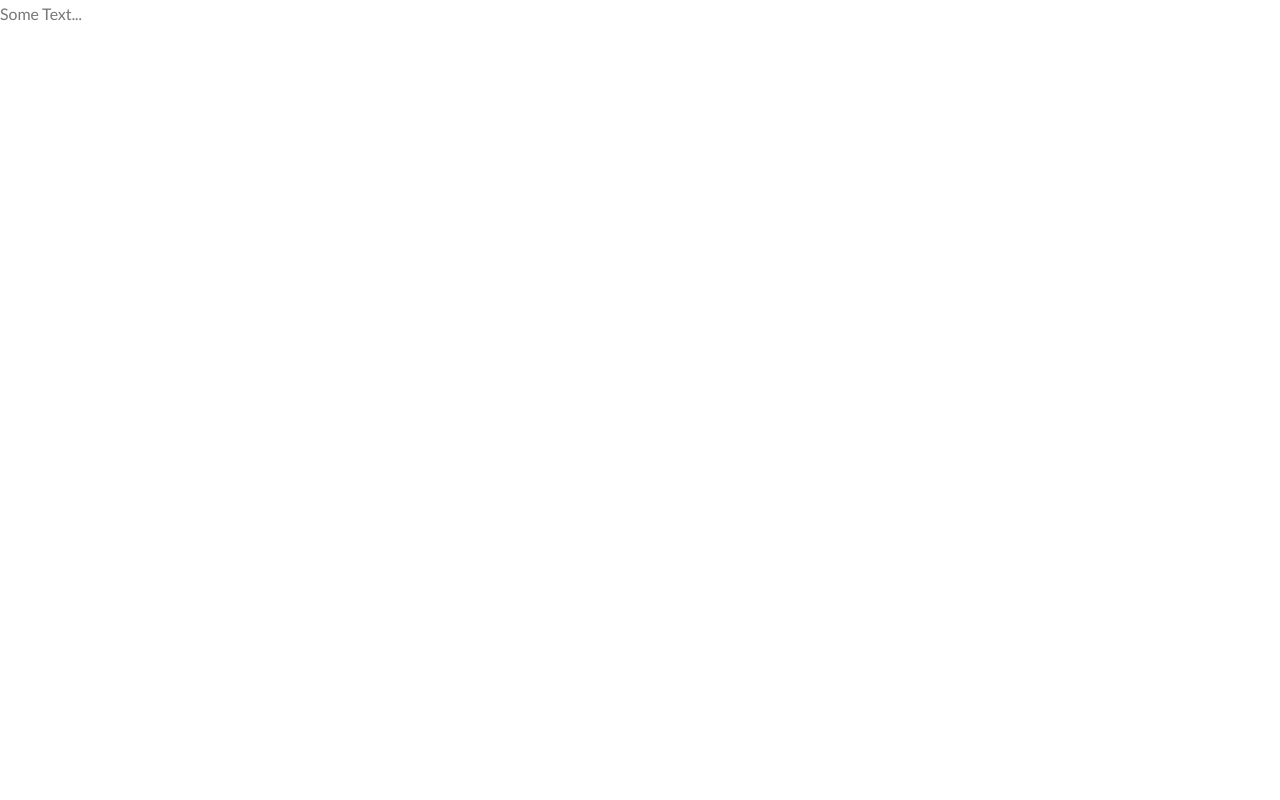
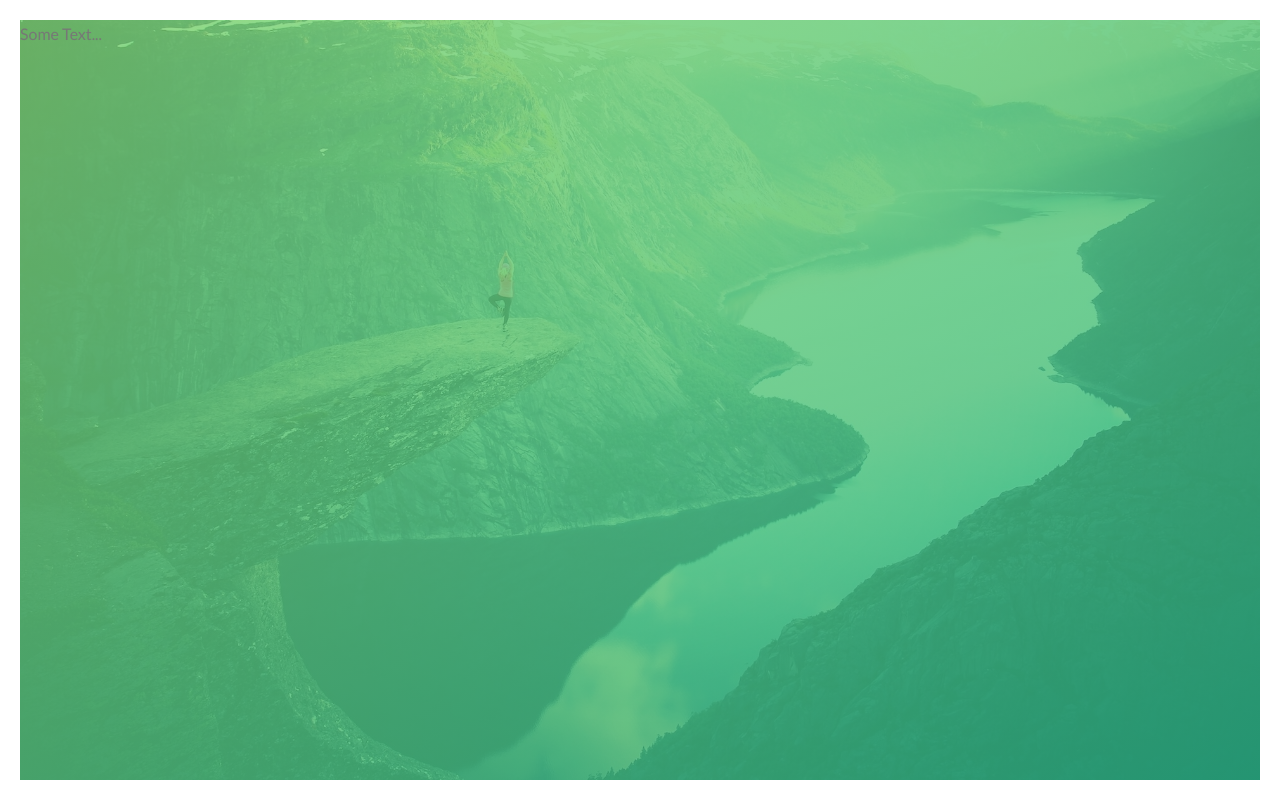
Before and after one commit to Diope/Sweet-Tours, a plain HTML site: page index.html in a window 1280 px wide. Drawn offline with Linux system fonts and the light colour scheme.

Commit message:
Header started

```diff
--- a/css/style.css
+++ b/css/style.css
@@ -18,7 +18,13 @@ body {
   font-weight: 400;
   font-size: 16px;
   line-height: 1.7;
-  color: #777
+  color: #777;
+  padding: 20px;
 }
 
-.header
+.header {
+  height: 95vh;
+  background-image: linear-gradient(to right bottom, rgba(126,213,111, 0.8), rgba(40,180,131,0.8)), url(../img/hero.jpg);
+  background-size: cover;
+  background-position: top;
+}
```
Also changed, not shown: README.md (added).
